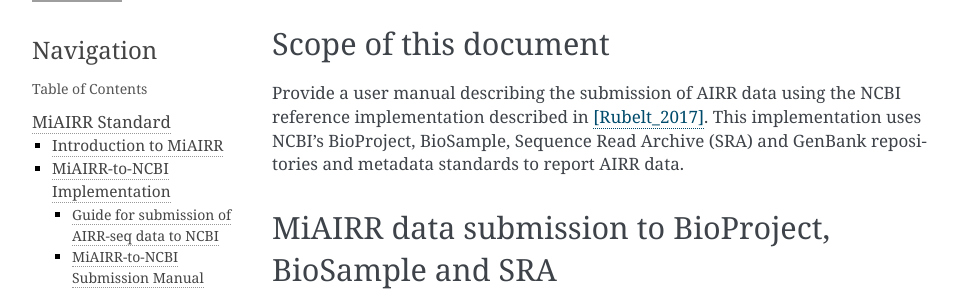
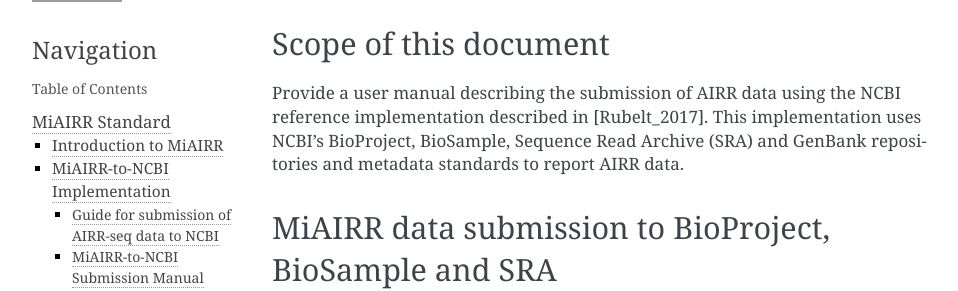
Before and after one commit to airr-community/airr-standards, a Sphinx documentation site: the page built from docs/miairr/manual_miairr_ncbi.rst, in a window 1280 px wide and 900 px high, cut to the strip 150-441 px from the top of the window. Shown: the whole strip, without its empty margins (148-1106 px from the left). Built offline with Sphinx 7.4.7, drawn with Linux system fonts in a browser that asks for light colours; pages that are not in the unit, such as notebooks, are missing from menus; grey boxes are pictures that could not be loaded.

```diff
--- a/docs/miairr/manual_miairr_ncbi.rst
+++ b/docs/miairr/manual_miairr_ncbi.rst
@@ -6,7 +6,7 @@ Scope of this document
 ======================
 
 Provide a user manual describing the submission of AIRR data using
-the NCBI reference implementation described in [Rubelt_2017]_.
+the NCBI reference implementation described in [Rubelt_2017].
 This implementation uses NCBI’s BioProject, BioSample, Sequence Read
 Archive (SRA) and GenBank repositories and metadata standards to report
 AIRR data.
```
